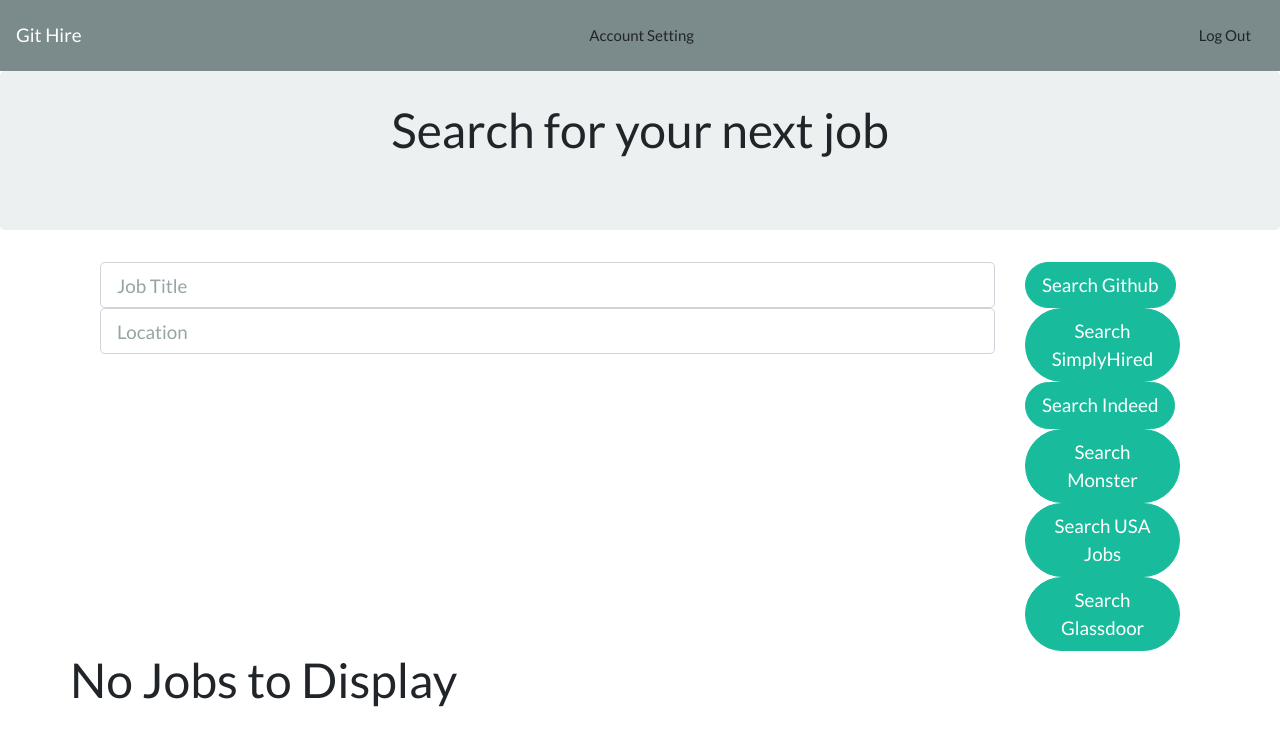
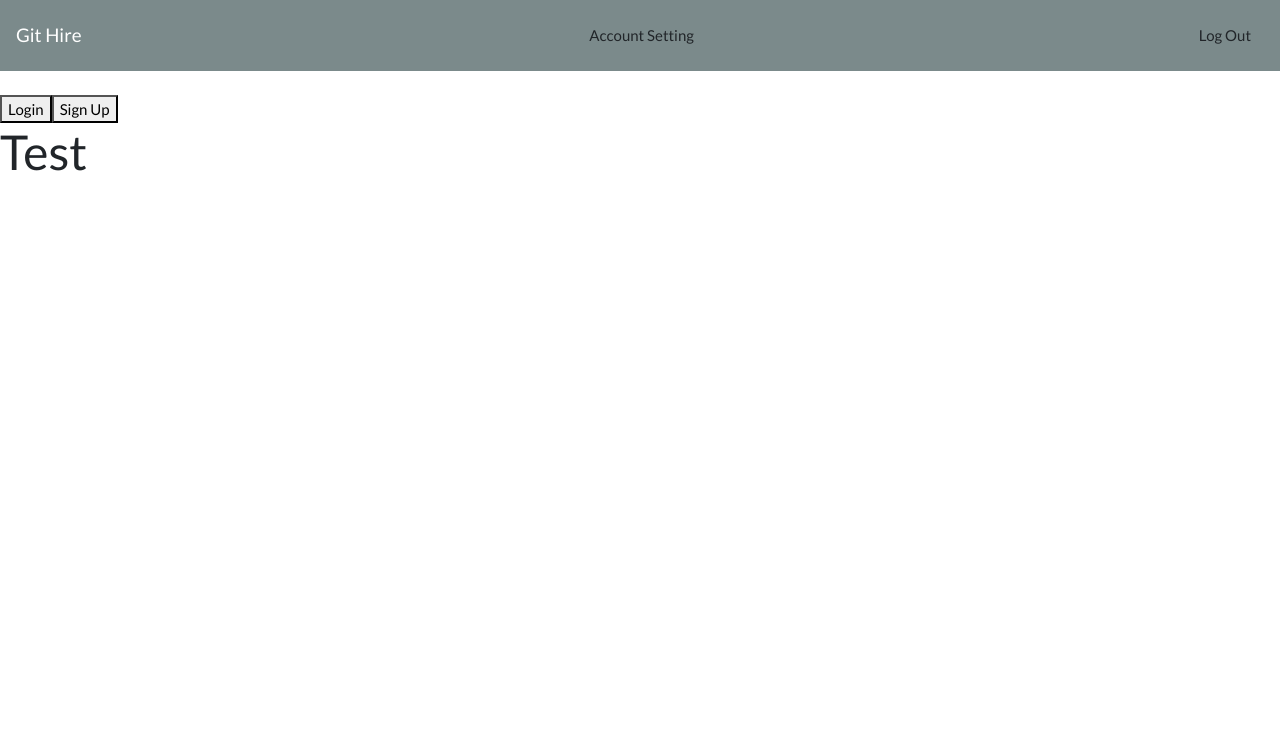
Before and after one commit to tmnguyen8/git-hire, a React (Create React App) app in the folder client/: page /login in a window 1280 px wide. Shown: the top 746 px of the page. Built offline with nearby package versions, Linux system fonts and the light colour scheme.

Commit message:
unable to link background image on front page

```diff
--- a/client/src/App.js
+++ b/client/src/App.js
@@ -1,212 +1,130 @@
 import React, { Component } from "react";
-import { BrowserRouter as Router, Route } from "react-router-dom";
-import Jumbotron from "./components/Jumbotron";
+import { BrowserRouter as Router, Route, Switch } from "react-router-dom";
+// import Jumbotron from "./components/Jumbotron";
 import Nav from "./components/Nav";
-import Input from "./components/Input";
-import Button from "./components/Button";
+// import Input from "./components/Input";
+// import Button from "./components/Button";
 import API from "./utils/API";
-import { JobList, JobListItem } from "./components/JobList";
-import { Container, Row, Col } from "./components/Grid";
-import Home from "./Pages/GitHire";
+// import { JobList, JobListItem } from "./components/JobList";
+// import { Container, Row, Col } from "./components/Grid";
+import Home from "./Pages/Home";
+import Login from "./Pages/Login";
+import { Box } from "@material-ui/core";
 
 class App extends Component {
+  // state = {
+  //   jobs: [],
+  //   jobTitle: "",
+  //   jobLocation: ""
+  // };
+
+  // handleInputChange = event => {
+  //   // Destructure the name and value properties off of event.target
+  //   // Update the appropriate state
+  //   const { name, value } = event.target;
+  //   this.setState({
+  //     [name]: value
+  //   });
+  // };
+
+  // handleGithubSubmit = event => {
+  //   // When the form is submitted, prevent its default behavior, get recipes update the recipes state
+  //   event.preventDefault();
+  //   API.getGithubJobs(this.state.jobTitle, this.state.jobLocation)
+  //     .then(res => {
+  //       this.setState({ jobs: res.data });
+  //       console.log(this.state.jobs);
+  //     })
+  //     .catch(err => console.log(err));
+  // };
+
+  // handleIndeedSubmit = event => {
+  //   // When the form is submitted, prevent its default behavior, get recipes update the recipes state
+  //   event.preventDefault();
+  //   API.getIndeedJobs(this.state.jobTitle, this.state.jobLocation)
+  //     .then(res => {
+  //       this.setState({ jobs: res.data });
+  //       console.log(this.state.jobs);
+  //     })
+  //     .catch(err => console.log(err));
+  // };
+
+  // handleMonsterSubmit = event => {
+  //   // When the form is submitted, prevent its default behavior, get recipes update the recipes state
+  //   event.preventDefault();
+  //   API.getMonsterJobs(this.state.jobTitle, this.state.jobLocation)
+  //     .then(res => {
+  //       this.setState({ jobs: res.data });
+  //       console.log(this.state.jobs);
+  //     })
+  //     .catch(err => console.log(err));
+  // };
+
+  // handleUSAJobsSubmit = event => {
+  //   // When the form is submitted, prevent its default behavior, get recipes update the recipes state
+  //   event.preventDefault();
+  //   API.getUSAJobs(this.state.jobTitle, this.state.jobLocation)
+  //     .then(res => {
+  //       // console.log("response data",res)
+  //       this.setState({ jobs: res.data });
+  //       // console.log(this.state.jobs)
+  //     })
+  //     .catch(err => console.log(err));
+  // };
+
+  // handleGlassdoorSubmit = event => {
+  //   // When the form is submitted, prevent its default behavior, get recipes update the recipes state
+  //   event.preventDefault();
+  //   console.log(this.state.jobTitle);
+  //   API.getGlassdoorJobs(this.state.jobTitle)
+  //     .then(res => {
+  //       console.log("response data", res.data);
+  //       this.setState({ jobs: res.data });
+  //       // console.log(this.state.jobs)
+  //     })
+  //     .catch(err => console.log(err));
+  // };
+
+  // // When the form is submitted, prevent its default behavior, get recipes update the recipes state
+  // handleSimplyhiredSubmit = event => {
+  //   event.preventDefault();
+  //   console.log(this.state.jobTitle);
+  //   API.getSimplyhiredJobs(this.state.jobTitle, this.state.jobLocation)
+  //     .then(res => {
+  //       console.log("response data", res.data);
+  //       this.setState({ jobs: res.data });
+  //       // console.log(this.state.jobs)
+  //     })
+  //     .catch(err => console.log(err));
+  // };
+
   state = {
-    jobs: [],
-    jobTitle: "",
-    jobLocation: ""
+    user: false
   };
-
-  handleInputChange = event => {
-    // Destructure the name and value properties off of event.target
-    // Update the appropriate state
-    const { name, value } = event.target;
-    this.setState({
-      [name]: value
-    });
-  };
-
-  handleGithubSubmit = event => {
-    // When the form is submitted, prevent its default behavior, get recipes update the recipes state
-    event.preventDefault();
-    API.getGithubJobs(this.state.jobTitle, this.state.jobLocation)
-      .then(res => {
-        this.setState({ jobs: res.data })
-        console.log(this.state.jobs)
-      })
-      .catch(err => console.log(err));
-  };
-
-  handleIndeedSubmit = event => {
-    // When the form is submitted, prevent its default behavior, get recipes update the recipes state
-    event.preventDefault();
-    API.getIndeedJobs(this.state.jobTitle, this.state.jobLocation)
-      .then(res => {
-        this.setState({ jobs: res.data })
-        console.log(this.state.jobs)
-      })
-      .catch(err => console.log(err));
-  };
-
-  handleMonsterSubmit = event => {
-    // When the form is submitted, prevent its default behavior, get recipes update the recipes state
-    event.preventDefault();
-    API.getMonsterJobs(this.state.jobTitle, this.state.jobLocation)
-      .then(res => {
-        this.setState({ jobs: res.data })
-        console.log(this.state.jobs)
-      })
-      .catch(err => console.log(err));
-  };
-
-  handleUSAJobsSubmit = event => {
-    // When the form is submitted, prevent its default behavior, get recipes update the recipes state
-    event.preventDefault();
-    API.getUSAJobs(this.state.jobTitle, this.state.jobLocation)
-      .then(res => {
-        // console.log("response data",res)
-        this.setState({ jobs: res.data })
-        // console.log(this.state.jobs)
-      })
-      .catch(err => console.log(err));
-  };
-
-  handleGlassdoorSubmit = event => {
-    // When the form is submitted, prevent its default behavior, get recipes update the recipes state
-    event.preventDefault();
-    console.log(this.state.jobTitle)
-    API.getGlassdoorJobs(this.state.jobTitle)
-      .then(res => {
-        console.log("response data",res.data)
-        this.setState({ jobs: res.data })
-        // console.log(this.state.jobs)
-      })
-      .catch(err => console.log(err));
-  };
-
-  // When the form is submitted, prevent its default behavior, get recipes update the recipes state
-  handleSimplyhiredSubmit = event => {
-    event.preventDefault();
-    console.log(this.state.jobTitle)
-    API.getSimplyhiredJobs(this.state.jobTitle, this.state.jobLocation)
-      .then(res => {
-        console.log("response data",res.data)
-        this.setState({ jobs: res.data })
-        // console.log(this.state.jobs)
-      })
-      .catch(err => console.log(err));
+  handleGlobalState = (key, value) => {
+    this.setState({ [key]: value });
   };
 
   render() {
     return (
       <div>
         <Router>
-
-        <Route exact path="/GitHire" component= {Home} />
+          <>
+            <Nav user={this.state.user} />
+            <Box pt={3}>
+              <Switch>
+                <Route exact path="/" component={Home} />
+                <Route
+                  exact
+                  path="/login"
+                  render={() => (
+                    <Login handleGlobalState={this.handleGlobalState} />
+                  )}
+                />
+              </Switch>
+            </Box>
+          </>
         </Router>
-        <Nav />
-        <Jumbotron />
-        <Container>
-          <Row>
-            <Col size="md-12">
-              <form>
-                <Container>
-                  <Row>
-                    <Col size="xs-9 sm-10">
-                      <Input
-                        name="jobTitle"
-                        value={this.state.jobTitle}
-                        onChange={this.handleInputChange}
-                        placeholder="Job Title"
-                      />
-                      <Input
-                        name="jobLocation"
-                        value={this.state.jobLocation}
-                        onChange={this.handleInputChange}
-                        placeholder="Location"
-                      />
-                    </Col>
-                    <Col size="xs-3 sm-2">
-                      {/* Search in Github */}
-                      <Button
-                        onClick={this.handleGithubSubmit}
-                        type="success"
-                        className="input-lg"
-                      >
-                        Search Github
-                      </Button>
-                      {/* Search in SimplyHired */}
-                      <Button
-                        onClick={this.handleSimplyhiredSubmit}
-                        type="success"
-                        className="input-lg"
-                      >
-                        Search SimplyHired
-                      </Button>
-                      {/* Search in Indeed */}
-                      <Button
-                        onClick={this.handleIndeedSubmit}
-                        type="success"
-                        className="input-lg"
-                      >
-                        Search Indeed
-                      </Button>
-                      {/* Search in Monster */}
-                      <Button
-                        onClick={this.handleMonsterSubmit}
-                        type="success"
-                        className="input-lg"
-                      >
-                        Search Monster
-                      </Button>
-
-                      {/* Search in USAJobs */}
-                      <Button
-                        onClick={this.handleUSAJobsSubmit}
-                        type="success"
-                        className="input-lg"
-                      >
-                        Search USA Jobs
-                      </Button>
-
-                      {/* Search in Glassdoor */}
-                      <Button
-                        onClick={this.handleGlassdoorSubmit}
-                        type="success"
-                        className="input-lg"
-                      >
-                        Search Glassdoor
-                      </Button>
-                    </Col>
-                  </Row>
-                </Container>
-              </form>
-            </Col>
-          </Row>
-          <Row>
-            <Col size="xs-12">
-              {!this.state.jobs.length ? (
-                <h1 className="text-center">No Jobs to Display</h1>
-              ) : (
-                <JobList>
-                  {this.state.jobs.map(job => {
-                    return (
-                      <JobListItem
-                        key={job.id}
-                        title={job.title}
-                        href={job.url}
-                        company={job.company}
-                        description={job.description}
-                        thumbnail={job.company_logo}
-                        location={job.location}
-                        salary={job.salary}
-                      />
-                    );
-                  })}
-                </JobList>
-              )}
-            </Col>
-          </Row>
-       </Container>
       </div>
     );
   }
--- /dev/null
+++ b/client/src/Pages/Home/Home.js
@@ -0,0 +1,20 @@
+import React, { Component } from "react";
+import Grid from '@material-ui/core/Grid'
+
+
+class Home extends Component {
+    state = {}
+
+    render(){
+        return(
+            <div>
+
+                <Grid item xs={12}  container direction="row" justify="space-around"
+  alignItems="stretch">
+     </Grid>
+            </div>
+        )
+    }
+}
+
+export default Home
--- /dev/null
+++ b/client/src/Pages/Home/index.js
@@ -0,0 +1 @@
+export { default } from './Home'
--- /dev/null
+++ b/client/src/Pages/Login/Login.js
@@ -0,0 +1,20 @@
+import React from "react";
+
+export default props => {
+  return (
+    <div>
+      <nav>
+        <button
+          onClick={() =>
+            props.handleGlobalState("user", {
+              name: "Patrick"
+            })
+          }>
+          Login
+        </button>
+        <button>Sign Up</button>
+      </nav>
+      <h1 className="myClass">Test</h1>
+    </div>
+  );
+};
--- /dev/null
+++ b/client/src/Pages/Login/index.js
@@ -0,0 +1 @@
+export { default } from './Login'
```
